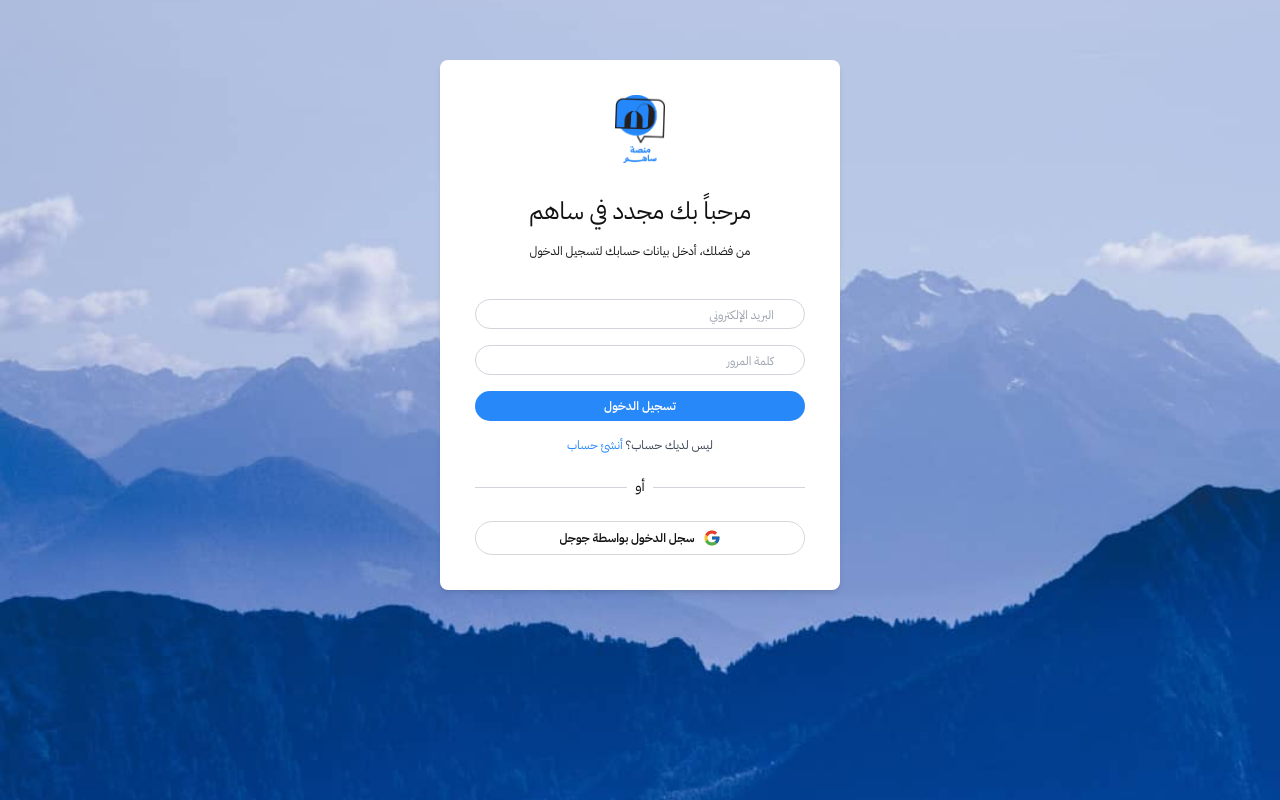
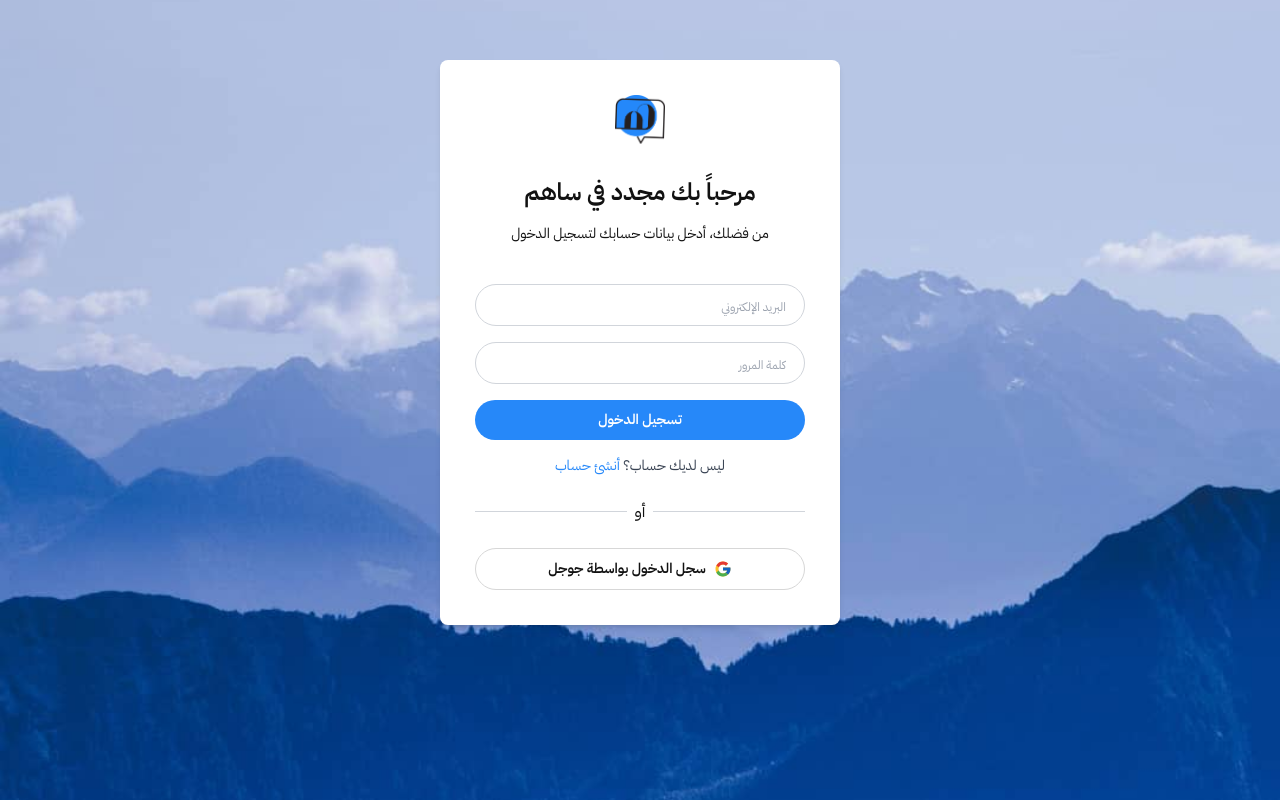
Before and after one commit to SAHIM-Platform/sahim-web-client, a Next.js app: page / in a window 1280 px wide. Built offline with nearby package versions, Linux system fonts and the light colour scheme.

Commit message:
fix(Login UI): font, buttons, inputs sizes were too small
- updated logo

```diff
--- a/src/app/page.tsx
+++ b/src/app/page.tsx
@@ -3,7 +3,7 @@ import Form from "@/components/Form";
 
 export default function Home() {
   return (
-    <main className="bg-[url('/login-bg.jpg')] bg-no-repeat bg-fixed bg-cover bg-center  min-h-screen ">
+    <main className="bg-[url('/login-bg.jpg')] bg-no-repeat bg-fixed bg-cover bg-center min-h-screen">
       <Container >
         <div className='flex items-center justify-center  p-3 pb-10'>
         <Form />
--- a/src/components/Button.tsx
+++ b/src/components/Button.tsx
@@ -18,9 +18,9 @@ const buttonVariants = cva(
         outline: "bg-transparent border hover:border-primary",
       },
       size: {
-        lg: "px-[45PX] py-[6px] text-sm font-semibold",
-        default: "px-[30PX] py-[7px] text-xs font-semibold",
-        sm: "px-[21PX] py-[6px] text-sm font-semibold",
+        lg: "px-[45PX] py-[15px] text-lg font-semibold",
+        default: "px-[30PX] py-[10px] text-sm font-semibold",
+        sm: "px-[21PX] py-[7px] text-xs font-semibold",
       },
       fullWidth: {
         true: "w-full",
--- a/src/components/Divider.tsx
+++ b/src/components/Divider.tsx
@@ -3,7 +3,7 @@ const Divider = () => {
 
     <div className="flex items-center my-4 ">
       <hr className="flex-grow border-t border-gray-300 " />
-      <span className="px-2 text-sm font-medium">أو</span>
+      <span className="px-2 text-base font-medium">أو</span>
       <hr className="flex-grow border-t border-gray-300 " />
     </div>
   );
--- a/src/components/Form.tsx
+++ b/src/components/Form.tsx
@@ -6,14 +6,14 @@ import Image from "next/image";
 
 const Form = () => {
   return (
-    <div className="w-[400px] max-w-full flex flex-col justify-center items-center text-center gap-10  mt-12  p-[35px] rounded-lg shadow-md bg-white">
+    <div className="w-[400px] max-w-full flex flex-col justify-center items-center text-center gap-10 mt-12 p-[20px] lg:p-[35px] rounded-lg shadow-md bg-white">
 
       <div className=" space-y-8  text-center">
         <Logo className="mx-auto" />
         {/* I made the logo smaller */}
         <div className="space-y-4">
-          <h1 className="mb-2 font-medium text-2xl">مرحباً بك مجدد في ساهم</h1>
-          <p className="mb-4 text-xs">من فضلك، أدخل بيانات حسابك لتسجيل الدخول</p>
+          <h1 className="mb-2 font-semibold text-2xl">مرحباً بك مجدد في ساهم</h1>
+          <p className="mb-4 text-sm">من فضلك، أدخل بيانات حسابك لتسجيل الدخول</p>
           {/* text got smaller  */}
         </div>
       </div>
@@ -27,7 +27,7 @@ const Form = () => {
             <Button fullWidth variant='primary'>تسجيل الدخول</Button>
           </form>
 
-          <p className="text-xs   text-gray-700">
+          <p className="text-sm  text-gray-700">
             ليس لديك حساب؟ <a href="#" className="text-primary font-medium   hover:underline hover:underline-offset-1">أنشئ حساب</a>
           </p>
         </div>
--- a/src/components/Input.tsx
+++ b/src/components/Input.tsx
@@ -18,7 +18,7 @@ const inputVariants = cva(
         error: "border-red-500 bg-transparent text-right",
       },
       inputSize: {
-        default: "px-[30PX] py-[2px] text-base",
+        default: "px-[18PX] py-[6px] text-lg",
       },
       fullWidth: {
         true: "w-full",
```
Also changed, not shown: public/sahim-logo.png.
